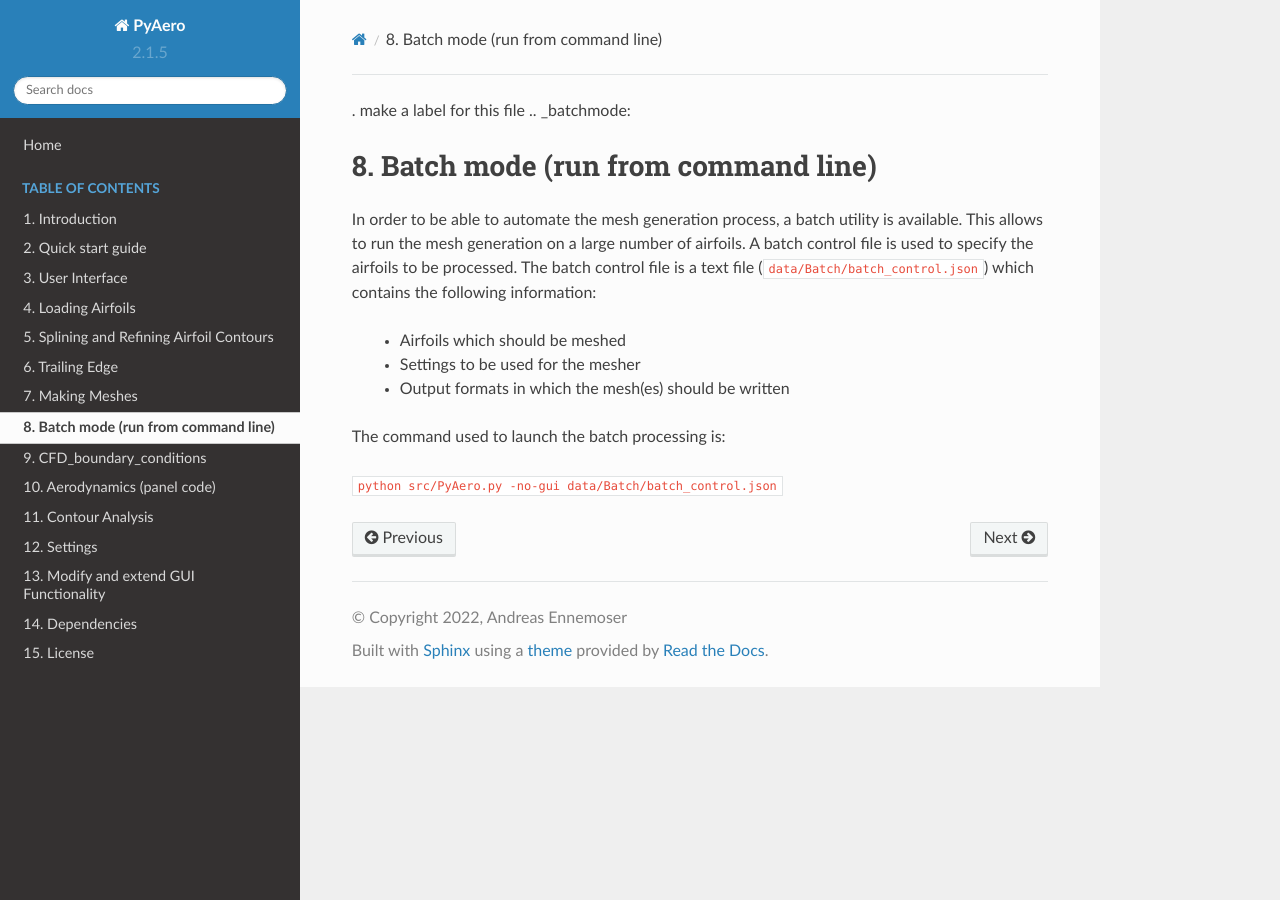
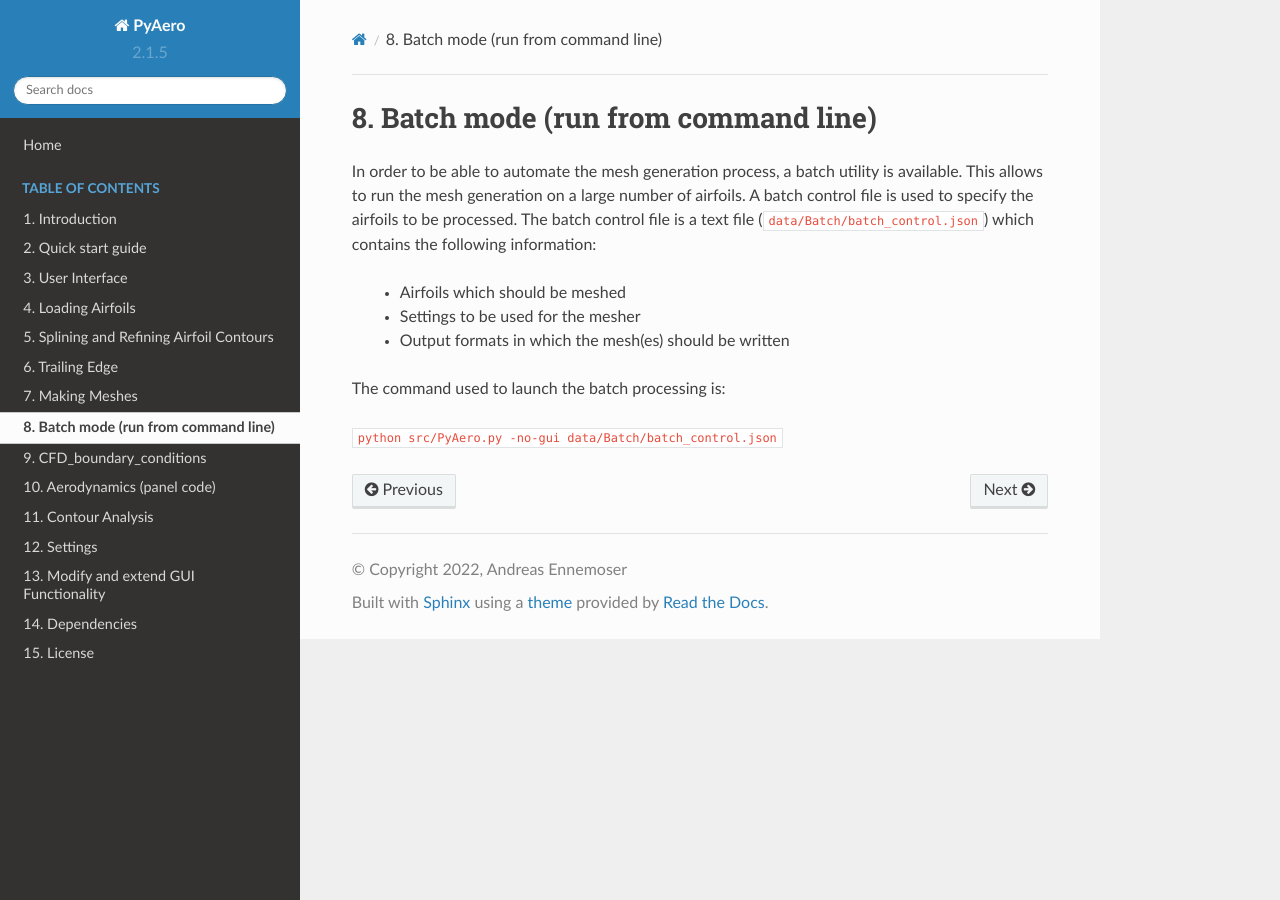
Before and after one commit to chiefenne/PyAero, a Sphinx documentation site: the page built from docs/batchmode.rst, in a window 1280 px wide. Built offline with Sphinx 7.4.7 and the Read the Docs theme 2.0.0, drawn with Linux system fonts in a browser that asks for light colours.

Commit message:
update docs

```diff
--- a/docs/batchmode.rst
+++ b/docs/batchmode.rst
@@ -1,4 +1,4 @@
-. make a label for this file
+.. make a label for this file
 .. _batchmode:
 
 Batch mode (run from command line)
```
